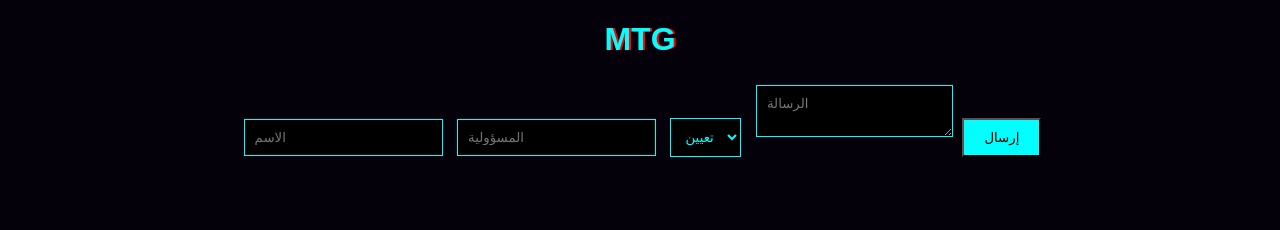
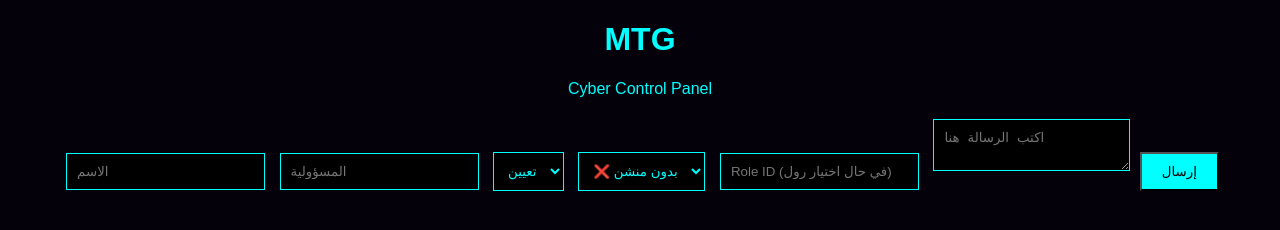
Before and after one commit to aboodymazen2020-cpu/MTG-BOT, a plain HTML site: page index.html in a window 1280 px wide. Drawn offline with Linux system fonts and the light colour scheme.

Commit message:
Update index.html

```diff
--- a/index.html
+++ b/index.html
@@ -2,26 +2,42 @@
 <html lang="ar">
 <head>
   <meta charset="UTF-8">
-<title>MTG</title>
+  <title>MTG PANEL</title>
   <link rel="stylesheet" href="style.css">
-<link rel="stylesheet" href="glitch.css">
 </head>
 <body>
 
-<h1 class="glitch">MTG</h1>
+<div class="container">
+
+  <h1 class="glitch" data-text="MTG">MTG</h1>
+  <p class="subtitle">Cyber Control Panel</p>
+
+  <div class="card">
 
     <input id="name" placeholder="الاسم">
-<input id="role" placeholder="المسؤولية">
+    <input id="job" placeholder="المسؤولية">
 
     <select id="type">
       <option value="تعيين">تعيين</option>
       <option value="إعفاء">إعفاء</option>
     </select>
 
-<textarea id="msg" placeholder="الرسالة"></textarea>
+    <select id="mention">
+      <option value="none">❌ بدون منشن</option>
+      <option value="everyone">👥 everyone</option>
+      <option value="role">🎭 رول</option>
+    </select>
+
+    <input id="roleId" placeholder="Role ID (في حال اختيار رول)">
+
+    <textarea id="message" placeholder="اكتب الرسالة هنا"></textarea>
 
     <button onclick="send()">إرسال</button>
 
-<script src="app.js"></script>
+  </div>
+
+</div>
+
+<script src="script.js"></script>
 </body>
 </html>
```
Lines whose indentation alone changed are shown as unchanged.
